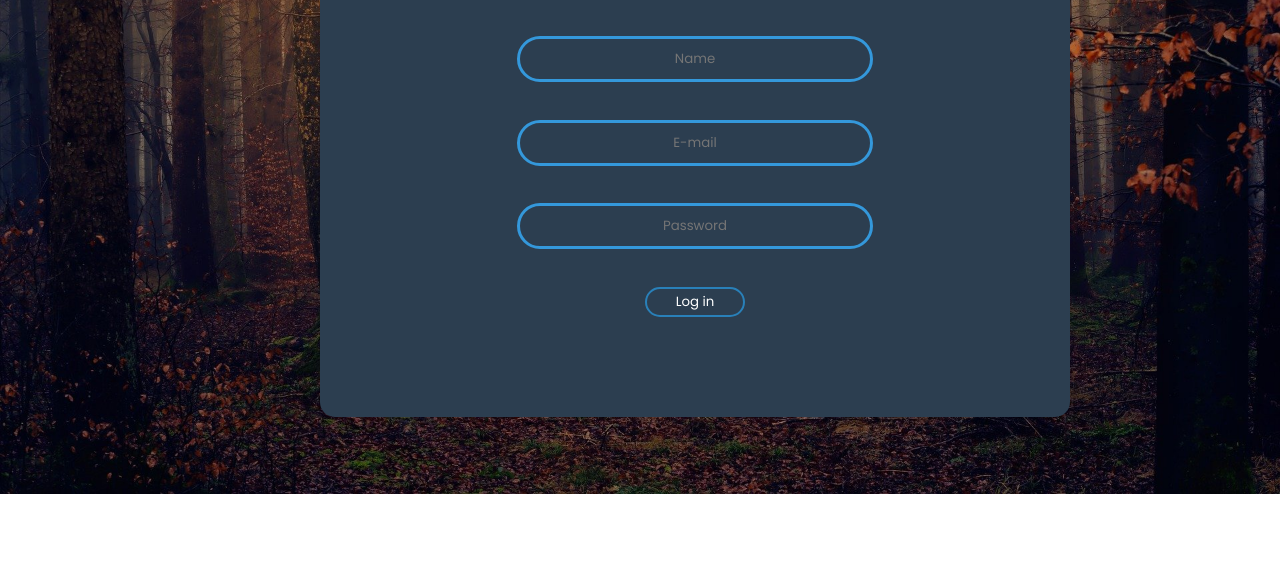
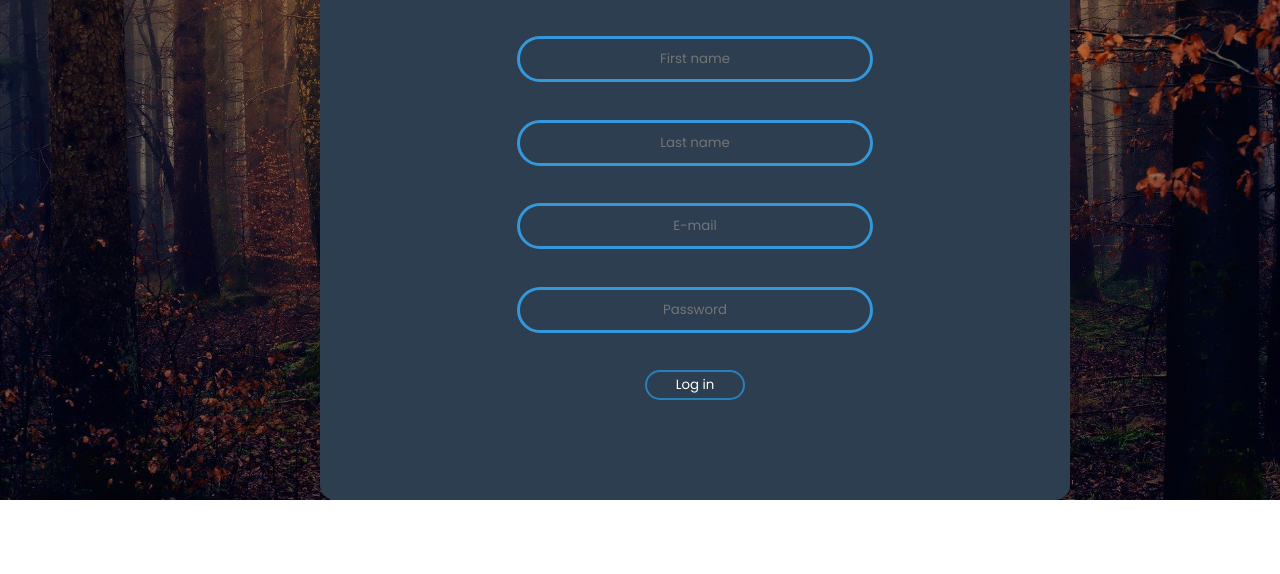
Before and after one commit to Brahim-BT/Login-form, a plain HTML site: page index.html in a window 1280 px wide. Shown: the part 226-800 px from the top of the page. Drawn offline with Linux system fonts and the light colour scheme.

Commit message:
Updated index.html, style.css

```diff
--- a/index.html
+++ b/index.html
@@ -17,7 +17,9 @@
             <h1>Loging in</h1>
             <br>
             <br>
-            <input type="text" placeholder="Name">
+            <input type="text" placeholder="First name">
+            <br>
+            <input type="text" placeholder="Last name">
             <br>
             <input type="email" placeholder="E-mail">
             <br>
--- a/style.css
+++ b/style.css
@@ -44,7 +44,7 @@ form button {
     border: 2px solid #2980b9;
     border-radius: 25px;
     background: rgb(0, 0, 0, 0);
-    transition: 0s;
+    transition: .5s;
 }
 
 form button a {
@@ -58,6 +58,6 @@ form input:focus {
 }
 
 form button:hover {
-    background: linear-gradient(135deg, #00a8ff, #273c75);
+    background: linear-gradient(135deg, #4cd137, #273c75);
     border: none;
 }
```
